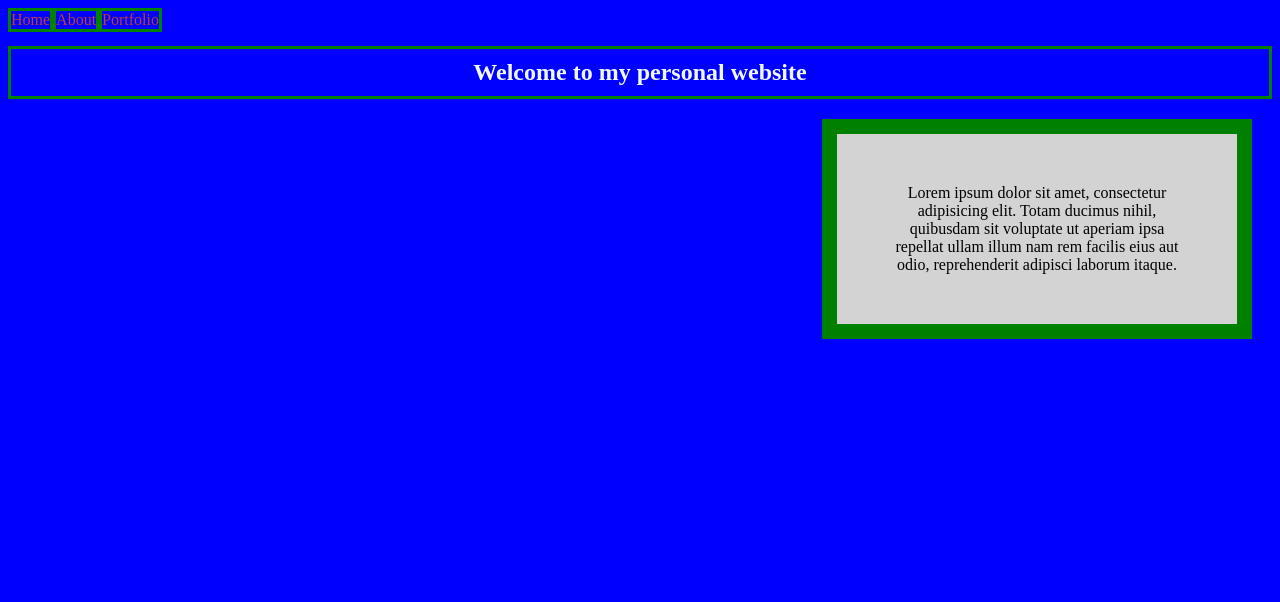
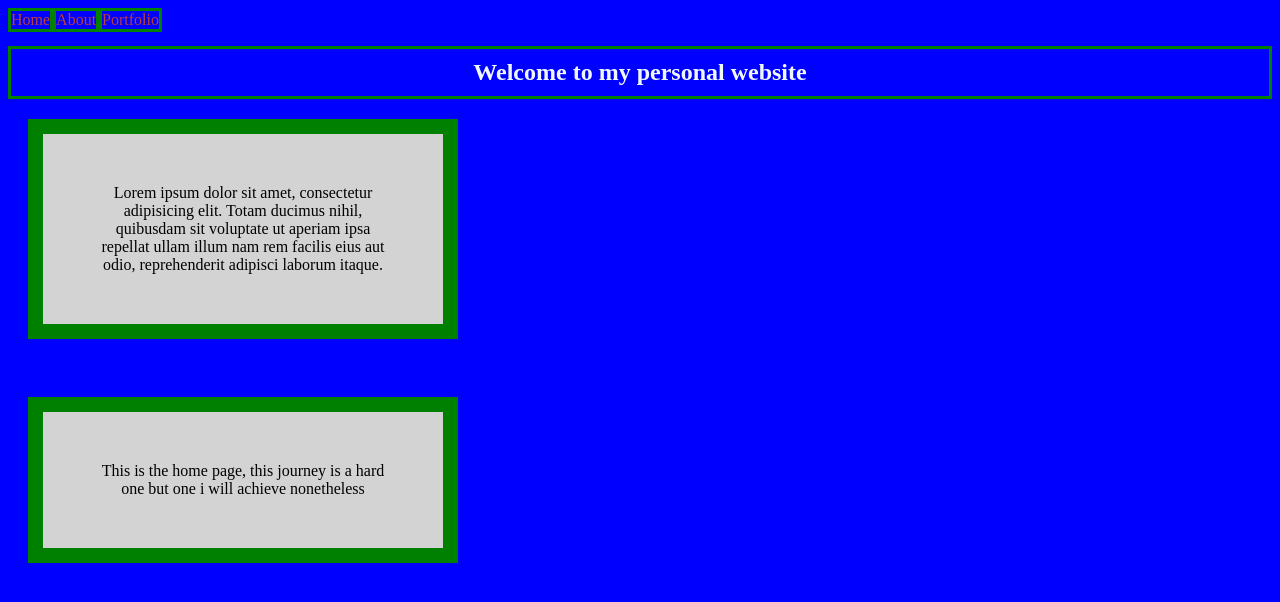
Before and after one commit to Codingalex96/Website, a plain HTML site: page Homes.html in a window 1280 px wide. Drawn offline with Linux system fonts and the light colour scheme.

Commit message:
trying again

```diff
--- a/Homes.html
+++ b/Homes.html
@@ -24,7 +24,8 @@
             padding: 50px;
             margin: 20px;
             text-align: center;
-            margin-left: auto;
+            margin-right: 20px;
+
 
 
         }
@@ -34,6 +35,18 @@
 <div>Lorem ipsum dolor sit amet, consectetur adipisicing elit. Totam ducimus nihil, quibusdam sit voluptate ut aperiam ipsa repellat ullam illum nam rem facilis eius aut odio, reprehenderit adipisci laborum itaque.</div>
   <br>
 
+     <style>
+        div {
+            background-color: lightgray;
+            width: 300px;
+            border: 15px solid green;
+            padding: 50px;
+            margin: 20px;
+            text-align: center;
+
+        }
+     </style>
+     <div>This is the home page, this journey is a hard one but one i will achieve nonetheless</div>
 
 </body>
 </html>
--- a/styles.css
+++ b/styles.css
@@ -21,5 +21,5 @@ h2 {
     color: aliceblue;
     border-style: solid;
     border-color: green;
-
+    margin-right: auto;
 }
```
